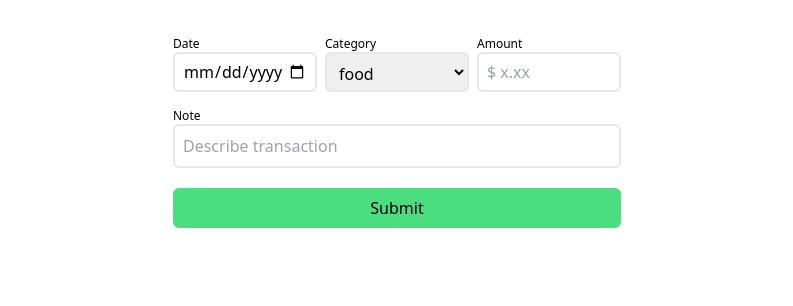
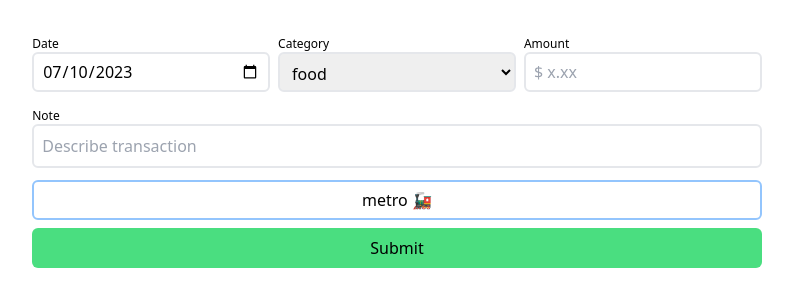
Before and after one commit to branmkim/card-sheet-input, a Next.js app: page /minsoo in a window 1280 px wide. Shown: the top 306 px of the page, without its empty margins (243-1036 px from the left). Built offline with nearby package versions, Linux system fonts and the light colour scheme.

Commit message:
added metro button

```diff
--- a/pages/minsoo/index.js
+++ b/pages/minsoo/index.js
@@ -1,4 +1,4 @@
-import { useState } from 'react';
+import { useState, useEffect } from 'react';
 
 export default function Home() {
     const [toast, setToast] = useState(0)
@@ -54,9 +54,20 @@ export default function Home() {
         }, 1000)
     }
 
+    const fillMetro = () => {
+        document.querySelector('#category').value = 'transport'
+        document.querySelector('#note').value = 'metro'
+        document.querySelector('#amount').value = '2.90'
+        document.querySelector('#date').value = new Date().toISOString().split('T')[0]
+    }
+
+    useEffect(() => {
+        document.querySelector('#date').value = new Date().toISOString().split('T')[0]
+    }, [])
+
     return (
         <main className="px-8 pt-8">
-                <form id="form" onSubmit={handleClick} className='flex flex-col w-60%'>
+                <form id="form" onSubmit={handleClick} className='flex flex-col w-3/5 gap-2'>
                 <div className='flex flex-wrap justify-between gap-2 my-1'>
                     <div className='flex flex-col flex-auto w-36'>
                         <label className='text-xs'>
@@ -85,15 +96,14 @@ export default function Home() {
                     </div>
                 </div>
 
-                <div className='flex flex-wrap justify-between gap-2 my-1'></div>
-
                 <div className='flex flex-col flex-1 my-1'>
                     <label className='block text-xs'>
                         Note
                     </label>
                     <input id="note" type="text" name="note" placeholder="Describe transaction" className='w-full border-2 rounded-md p-2 text-base'/>
                 </div>
-                <button id="submit" type="submit" className={' bg-green-400 hover:bg-green-500 disabled:bg-gray-400 transition-colors flex-auto h-10 rounded-md p-1 my-4'}>Submit</button>
+                <button id="metro" onClick={fillMetro} type="button" className={'border-blue-300 border-2 hover:bg-blue-300 transition-colors flex-auto h-10 rounded-md p-1'}>metro 🚂</button>
+                <button id="submit" type="submit" className={'bg-green-400 hover:bg-green-500 disabled:bg-gray-400 transition-colors flex-auto h-10 rounded-md p-1'}>Submit</button>
                 <div>
                     {toast == 1 ? <p className='flex absolute bottom-1 right-1 items-center bg-green-400 w-32 h-10 rounded-md p-4 my-1'>Success</p> : null}
                     {toast == 2 ? <p className='flex absolute bottom-1 right-1 items-center bg-red-400 w-32 h-10 rounded-md p-4 my-1'>Failed</p> : null}
```
